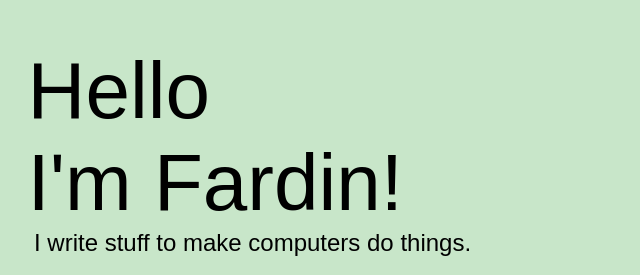
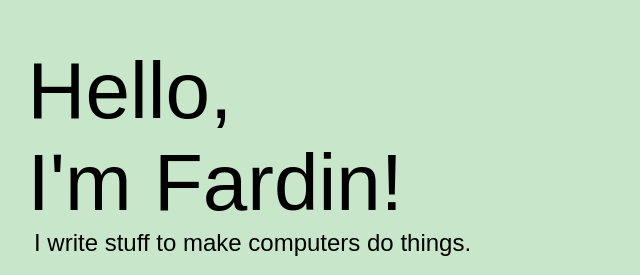
Before and after one commit to f2k5/f2k5.github.io, a React (Create React App) app: page / in a window 1280 px wide. Shown: the part 120-395 px from the top of the page, without its empty margins (222-862 px from the left). Built offline with nearby package versions, Linux system fonts and the light colour scheme.

Commit message:
fixed typo

```diff
--- a/src/components/FirstPageProfileSection/FirstPageProfileSection.tsx
+++ b/src/components/FirstPageProfileSection/FirstPageProfileSection.tsx
@@ -57,7 +57,7 @@ const ProfileSection = () => {
         <div id = "srollUpToProfilePage" className = "profile-page">
             <section  className = "profile-section">
                 <div>
-                    <h1 className = "name-header-page-one">Hello <br />I'm Fardin!</h1>
+                    <h1 className = "name-header-page-one">Hello,<br />I'm Fardin!</h1>
                     <h2>I write stuff to make computers do things.</h2> <br />
                     <p>
                         I am a Computer Science graduate from the University of Victoria, <br />
```
